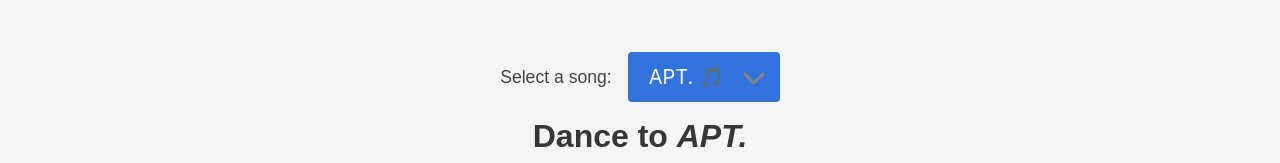
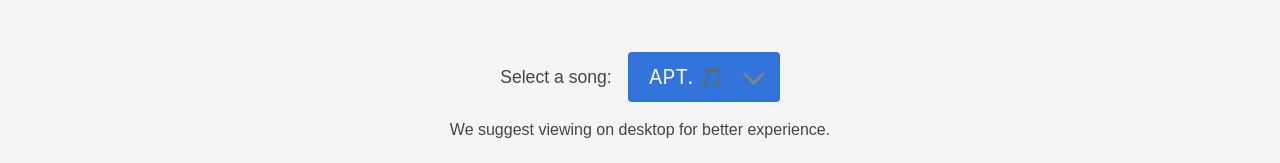
Before and after one commit to how-animals-dance/how-animals-dance.github.io, a plain HTML site: page gallery.html in a window 1280 px wide. Shown: the top 163 px of the page. Drawn offline with Linux system fonts and the light colour scheme.

Commit message:
add view on desktop reminer for gallery

```diff
--- a/gallery.html
+++ b/gallery.html
@@ -61,6 +61,9 @@
                 </div>
             </div>
         </div>
+    </div>
+    <div style="text-align:center; color:#444; font-size:1em; margin-bottom:1.5em;">
+        We suggest viewing on desktop for better experience.
     </div>
     <h1 class="title is-3">Dance to <em>APT.</em></h1>
     <div class="masonry-container">
```
